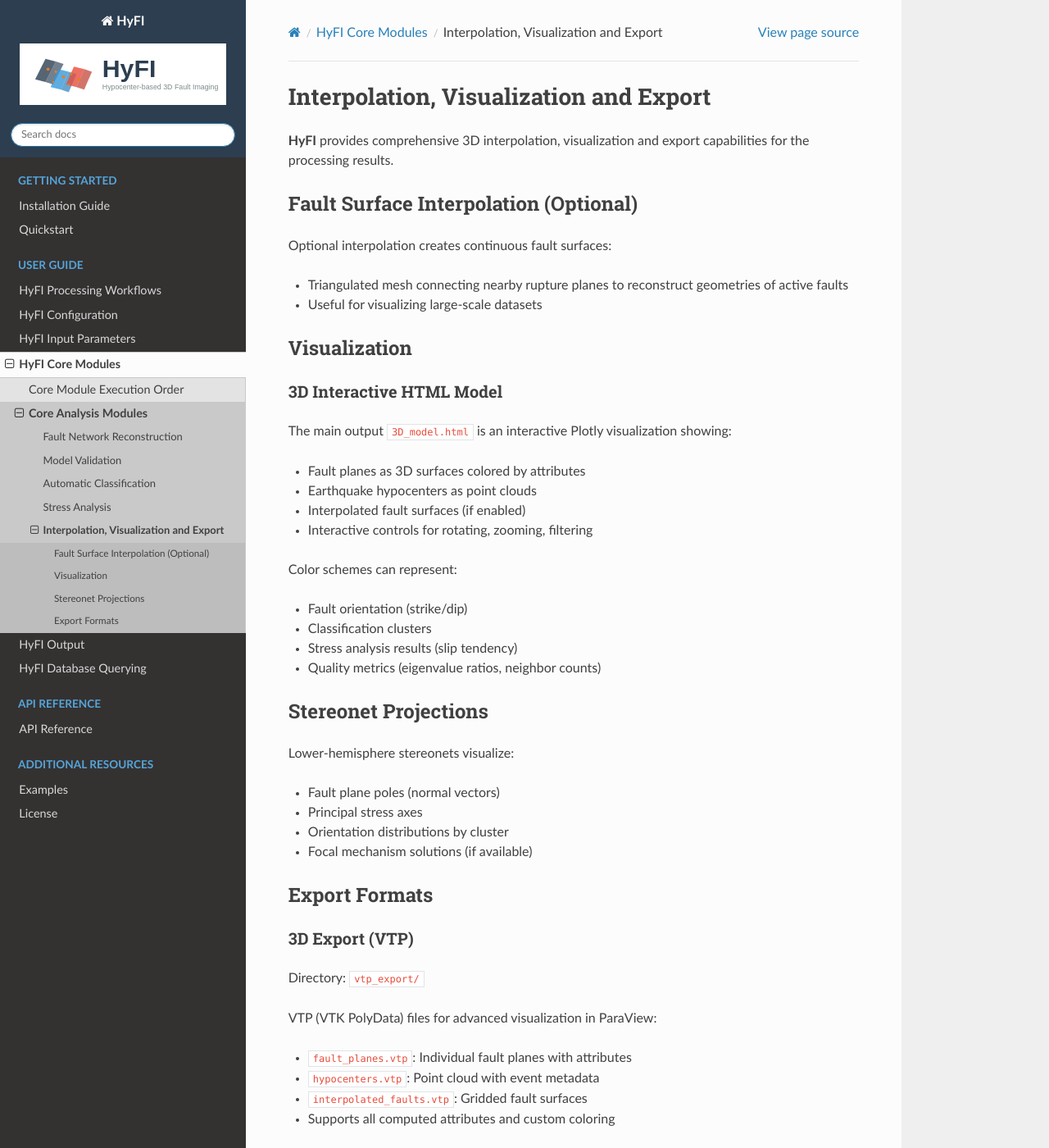
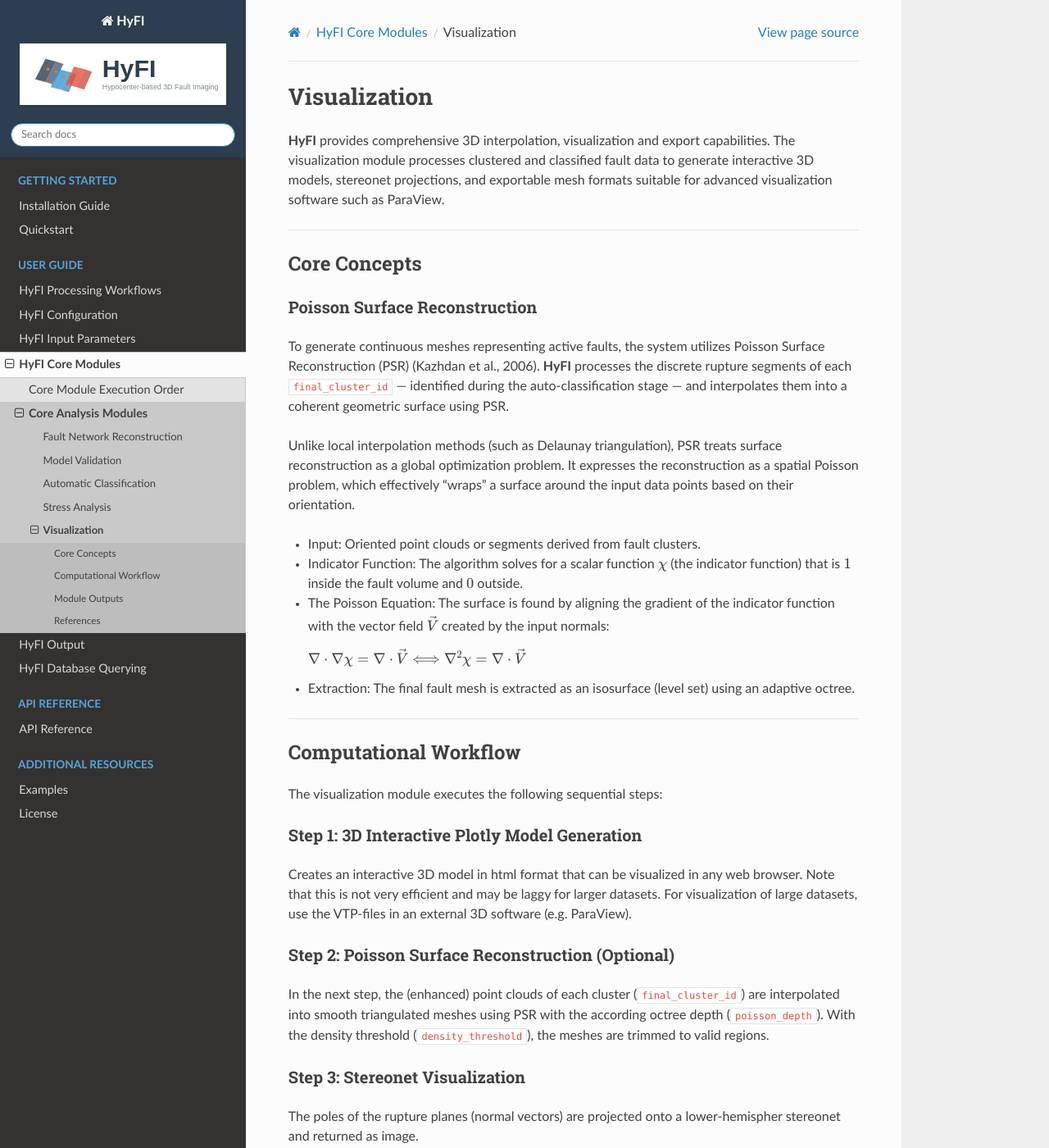
Before and after one commit to sandrotruttmann/HyFI, a Sphinx documentation site: the page built from docs/source/modules/visualization.md, in a window 1280 px wide and 1400 px high. Shown: the whole window at 82% size. Built offline with Sphinx 7.4.7 and the Read the Docs theme 3.1.0, drawn with Linux system fonts in a browser that asks for light colours; pages that are not in the unit, such as notebooks, are missing from menus; some of the changed text lies outside the part shown.

Commit message:
Update visualization.md

````diff
--- a/docs/source/modules/visualization.md
+++ b/docs/source/modules/visualization.md
@@ -1,63 +1,81 @@
-# Interpolation, Visualization and Export
+# Visualization
 
-**HyFI** provides comprehensive 3D interpolation, visualization and export capabilities for the processing results.
+**HyFI** provides comprehensive 3D interpolation, visualization and export capabilities. The visualization module processes clustered and classified fault data to generate interactive 3D models, stereonet projections, and exportable mesh formats suitable for advanced visualization software such as ParaView.
 
+---
 
-## Fault Surface Interpolation (Optional)
+## Core Concepts
 
-Optional interpolation creates continuous fault surfaces:
-- Triangulated mesh connecting nearby rupture planes to reconstruct geometries of active faults
-- Useful for visualizing large-scale datasets
+### Poisson Surface Reconstruction
+To generate continuous meshes representing active faults, the system utilizes Poisson Surface Reconstruction (PSR) (Kazhdan et al., 2006). **HyFI** processes the discrete rupture segments of each `final_cluster_id` — identified during the auto-classification stage — and interpolates them into a coherent geometric surface using PSR.
 
+Unlike local interpolation methods (such as Delaunay triangulation), PSR treats surface reconstruction as a global optimization problem. It expresses the reconstruction as a spatial Poisson problem, which effectively "wraps" a surface around the input data points based on their orientation.
 
-## Visualization
+- Input: Oriented point clouds or segments derived from fault clusters.
+- Indicator Function: The algorithm solves for a scalar function $\chi$ (the indicator function) that is $1$ inside the fault volume and $0$ outside.
+- The Poisson Equation: The surface is found by aligning the gradient of the indicator function with the vector field $\vec{V}$ created by the input normals:
 
-### 3D Interactive HTML Model
-The main output `3D_model.html` is an interactive Plotly visualization showing:
-- Fault planes as 3D surfaces colored by attributes
-- Earthquake hypocenters as point clouds
-- Interpolated fault surfaces (if enabled)
-- Interactive controls for rotating, zooming, filtering
+    $\nabla \cdot \nabla \chi = \nabla \cdot \vec{V} \Longleftrightarrow \nabla^2 \chi = \nabla \cdot \vec{V}$
 
-Color schemes can represent:
-- Fault orientation (strike/dip)
-- Classification clusters
-- Stress analysis results (slip tendency)
-- Quality metrics (eigenvalue ratios, neighbor counts)
+- Extraction: The final fault mesh is extracted as an isosurface (level set) using an adaptive octree.
 
-## Stereonet Projections
+---
 
-Lower-hemisphere stereonets visualize:
-- Fault plane poles (normal vectors)
-- Principal stress axes
-- Orientation distributions by cluster
-- Focal mechanism solutions (if available)
+## Computational Workflow
 
-## Export Formats
+The visualization module executes the following sequential steps:
 
-### 3D Export (VTP)
-Directory: `vtp_export/`
+### Step 1: 3D Interactive Plotly Model Generation
 
-VTP (VTK PolyData) files for advanced visualization in ParaView:
-- `fault_planes.vtp`: Individual fault planes with attributes
-- `hypocenters.vtp`: Point cloud with event metadata
-- `interpolated_faults.vtp`: Gridded fault surfaces
-- Supports all computed attributes and custom coloring
+Creates an interactive 3D model in html format that can be visualized in any web browser. Note that this is not very efficient and may be laggy for larger datasets. For visualization of large datasets, use the VTP-files in an external 3D software (e.g. ParaView).
 
-### OBJ Export (3D Modeling)
-Directory: `obj_export/`
+### Step 2: Poisson Surface Reconstruction (Optional)
 
-Standard OBJ format for 3D modeling software:
-- `fault_planes.obj`: Triangulated fault surfaces
-- Can be imported into Blender, MeshLab, CloudCompare
-- Enabled via `export_obj: true` in configuration
+In the next step, the (enhanced) point clouds of each cluster (`final_cluster_id`) are interpolated into smooth triangulated meshes using PSR with the according octree depth (`poisson_depth`). With the density threshold (`density_threshold`), the meshes are trimmed to valid regions.
 
-### CSV Export
-Directory: `csv_export/`
+### Step 3: Stereonet Visualization
 
-Machine-readable tabular data:
-- Same content as main `HyFI_results.csv`
-- Additional export options for specific subsets
+The poles of the rupture planes (normal vectors) are projected onto a lower-hemispher stereonet and returned as image.
+
+### Step 4: Visualization Export
+
+**HyFI** support the export of different formats to be visualized in third-party software (e.g. ParaView):
+
+- VTP Export (VTK PolyData) → vtp_export/ directory
+  - Ideal for visualization/post-processing in ParaView with full attributes attached.
+- OBJ Export → obj_export/ directory
+  - Ideal for visualization/post-processing in MOVE. Note that OBJ files do not have any attributes attached.
+
+---
+
+## Module Outputs
+
+### Generated Files
+
+```
+{output_dir}/
+├── 3D_model.html                    # Interactive Plotly 3D visualization
+├── stereonet_by_cluster.png         # Equal-area stereonet projection
+│
+├── vtp_export/
+│   ├── fault_1.vtp                  # Individual cluster mesh
+│   ├── fault_2.vtp
+│   ├── ...
+│   ├── faults_compiled.vtp          # All meshes combined
+│   └── hypocenters.vtp              # Point cloud of original events
+│
+├── obj_export/  (optional)
+│   ├── fault_planes.obj             # Wavefront OBJ format
+│   └── fault_planes.mtl             # Material definition
+│
+└── interpolated_faults_summary.csv   # Per-mesh metadata table
+```
+
+---
+
+## References
+
+- Kazhdan, M., Bolitho, M., & Hoppe, H. (2006, June). Poisson surface reconstruction. In Proceedings of the fourth Eurographics symposium on Geometry processing (Vol. 7, No. 4).
 
 ---
 
````
